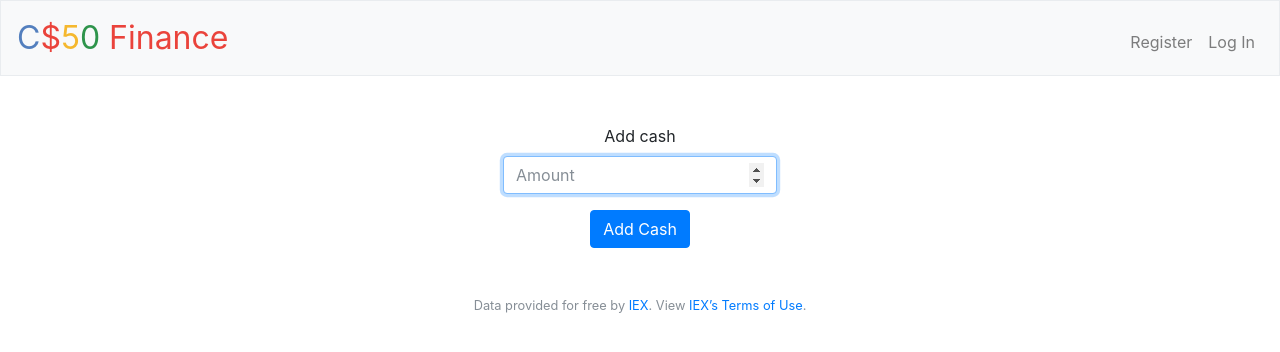
After one commit to Emiton/cs50-pset7, a Flask app: page /cash in a window 1280 px wide. The commit adds this page. Shown: the top 352 px of the page. Run offline with Flask 2, Linux system fonts and the light colour scheme; some libraries are stand-ins or nearby versions.

Commit message:
Finished min reqs

```diff
--- a/application.py
+++ b/application.py
@@ -1,6 +1,6 @@
 import os
-# TODO: remove sys
-import sys
+
+import datetime
 
 from cs50 import SQL
 from flask import Flask, flash, redirect, render_template, request, session
@@ -50,16 +50,16 @@ def index():
         user = db.execute("SELECT * FROM users WHERE id=:userId", userId=session["user_id"])
         user_name = user[0]['username']
         user_cash = user[0]['cash']
-        assets = 0
-        assets += user_cash
+        assets = user_cash
         for transaction in history2:
+            total_stocks = 0
             symbol = transaction['symbol']
             info = lookup(symbol)
             name = info['name']
             price = float(info['price'])
             shares = float(transaction['SUM(shares)'])
             total = shares * price
-            assets+= total
+            total_stocks += total
             stockObject = {
                 'symbol': symbol,
                 'name': name,
@@ -67,10 +67,11 @@ def index():
                 'price': usd(price),
                 'total': usd(total)
             }
+            assets+= total_stocks
             stocks.append(stockObject)
-        return render_template("index.html", stocks=stocks, name=user_name, userNetWorth=usd(assets))
+        return render_template("index.html", stocks=stocks, name=user_name, userNetWorth=usd(assets), cash=usd(user_cash))
     else:
-        return apology("TODO")
+        return apology("diversify your stocks and bonds son!", 200)
 
 
 @app.route("/buy", methods=["GET", "POST"])
@@ -93,24 +94,25 @@ def buy():
         # Get stock info
         symbol = request.form.get("symbol")
         stock = lookup(symbol)
+        shares = int(request.form.get("shares"))
 
         if not stock:
             return apology("Invalid stock symbol")
 
         user = db.execute("SELECT * FROM users WHERE id=:userId", userId=session["user_id"])
         totalBalance = float(user[0]["cash"])
-        stockCost = stock["price"] * int(request.form.get("shares"))
+        stockCost = stock["price"] * shares
 
         if stockCost > totalBalance:
             return apology("u is broke :D :D :D")
         else:
-            # 'portfolio' table was created using the following command:
-            # CREATE TABLE portfolio (transaction_id INTEGER PRIMARY KEY,
-            #     id integer NOT NULL, symbol text NOT NULL, shares integer NOT NULL, price real NOT NULL)
-            db.execute("INSERT INTO portfolio (id, symbol, shares, price) VALUES (:user_id, :symbol, :shares, :price);",
-                user_id=session["user_id"], symbol=stock["symbol"], shares=int(request.form.get("shares")), price=stockCost * -1)
+            purchase_time = str(datetime.datetime.strptime(datetime.datetime.today().strftime("%Y-%m-%d %H:%M:%S"),"%Y-%m-%d %H:%M:%S"))
+            totalBalance -= stockCost
+            # Check sql_commands.txt to see how the table 'portfolio' was created
+            db.execute("INSERT INTO portfolio (id, symbol, shares, price, time) VALUES (:user_id, :symbol, :shares, :price, :time);",
+                user_id=session["user_id"], symbol=stock["symbol"], shares=shares, price=stockCost * -1, time=purchase_time)
 
-            db.execute("UPDATE users SET cash=cash-:cost WHERE id=:userId;", cost=stockCost, userId=session["user_id"])
+            db.execute("UPDATE users SET cash=:totalBalance WHERE id=:userId;", totalBalance=totalBalance, userId=session["user_id"])
         return redirect("/")
 
     else:
@@ -121,7 +123,31 @@ def buy():
 @login_required
 def history():
     """Show history of transactions"""
-    return apology("TODO")
+
+    history = db.execute("SELECT symbol, shares, price, time FROM portfolio WHERE id=:user_id", user_id=session["user_id"])
+
+    if history:
+        stocks=[]
+        for transaction in history:
+
+            if transaction['price'] > 0:
+                action = "SOLD"
+            else:
+                action = "BOUGHT"
+
+            stock = {
+                'symbol': transaction['symbol'],
+                'action': action,
+                'shares': transaction['shares'],
+                'price': usd(transaction['price']),
+                'time': transaction['time']
+            }
+
+            stocks.append(stock)
+
+        return render_template("history.html", stocks=stocks)
+    else:
+        return apology("scared money don't make no money")
 
 
 @app.route("/login", methods=["GET", "POST"])
@@ -203,26 +229,26 @@ def register():
 
         # Ensure username was submitted
         if not request.form.get("username"):
-            return apology("must provide username", 403)
+            return apology("must provide username", 400)
 
         # Query database for username
         rows = db.execute("SELECT * FROM users WHERE username = :username", username=request.form.get("username"))
 
         # Check if username is already in the database
         if len(rows) != 0:
-            return apology("username already exists", 403)
+            return apology("username already exists", 400)
 
         # Ensure that password was submitted
         if not request.form.get("password"):
-            return apology("must provide password", 403)
+            return apology("must provide password", 400)
 
         # Ensure that password was entered twice
         if not request.form.get("confirmation"):
-            return apology("enter password again to make sure they match", 403)
+            return apology("enter password again to make sure they match", 400)
 
         # Ensure that passwords match
         if not request.form.get("password") == request.form.get("confirmation"):
-            return apology("passwords must match", 403)
+            return apology("passwords must match", 400)
 
         # Insert data into database
         signup = db.execute("INSERT INTO users (username, hash) VALUES(:username, :hash_password)",
@@ -240,7 +266,6 @@ def register():
 @login_required
 def sell():
     """Sell shares of stock"""
-    #return apology("TODO")
 
     if request.method == "GET":
         all_symbols = []
@@ -270,8 +295,9 @@ def sell():
         if shares_match and not requested_shares > total_shares :
             stock = lookup(symbol)
             total_cost = stock['price'] * requested_shares
-            db.execute("INSERT INTO portfolio (id, symbol, shares, price) VALUES (:user_id, :symbol, :shares, :earnings);",
-                user_id=session["user_id"], symbol=stock["symbol"], shares=int(requested_shares) * -1, earnings=total_cost)
+            sell_time = str(datetime.datetime.strptime(datetime.datetime.today().strftime("%Y-%m-%d %H:%M:%S"),"%Y-%m-%d %H:%M:%S"))
+            db.execute("INSERT INTO portfolio (id, symbol, shares, price, time) VALUES (:user_id, :symbol, :shares, :earnings, :time);",
+                user_id=session["user_id"], symbol=stock["symbol"], shares=int(requested_shares) * -1, earnings=total_cost, time=sell_time)
 
             db.execute("UPDATE users SET cash=cash+:earnings WHERE id=:userId;", earnings=total_cost, userId=session["user_id"])
             return redirect("/")
@@ -289,3 +315,18 @@ def errorhandler(e):
 # listen for errors
 for code in default_exceptions:
     app.errorhandler(code)(errorhandler)
+
+
+@app.route("/cash", methods=["GET", "POST"])
+def cash():
+    """Add cash to account"""
+
+    if request.method == "POST":
+
+        if request.form.get("symbol"):
+            new_cash = float(request.form.get("amount"))
+            db.execute("UPDATE users SET cash=cash+:new_cash WHERE id=:userId;", new_cash=new_cash, userId=session["user_id"])
+
+        return redirect("/")
+    else:
+        return render_template("cash.html")
--- /dev/null
+++ b/sql_commands.txt
@@ -0,0 +1,2 @@
+# Create a new portfolio table with time column
+CREATE TABLE test (transaction_id INTEGER PRIMARY KEY, id integer NOT NULL, symbol text NOT NULL, shares integer NOT NULL, price real NOT NULL, time text NOT NULL)
--- a/templates/buy.html
+++ b/templates/buy.html
@@ -10,7 +10,7 @@
             <input autocomplete="off" autofocus class="form-control" name="symbol" placeholder="Symbol" type="text"/>
         </div>
         <div class="form-group">
-            <input autocomplete="off" class="form-control" name="shares" placeholder="Shares" type="text"/>
+            <input autocomplete="off" class="form-control" name="shares" placeholder="Shares" type="number" min="1">
         </div>
         <button class="btn btn-primary" type="submit">Buy</button>
     </form>
--- /dev/null
+++ b/templates/cash.html
@@ -0,0 +1,15 @@
+{% extends "layout.html" %}
+
+{% block title %}
+    Cash
+{% endblock %}
+
+{% block main %}
+    <form action="/cash" method="post">
+        <label for="amount">Add cash</label>
+        <div class="form-group">
+            <input autocomplete="off" autofocus class="form-control" name="amount" placeholder="Amount" type="number"/>
+        </div>
+        <button class="btn btn-primary" type="submit">Add Cash</button>
+    </form>
+{% endblock %}
--- a/templates/history.html
+++ b/templates/history.html
@@ -22,7 +22,7 @@
                     <td>{{stock.action}}</td>
                     <td>{{stock.shares}}</td>
                     <td>{{stock.price}}</td>
-                    <td>{{stock.purchaseTime}}</td>
+                    <td>{{stock.time}}</td>
                 </tr>
             {% endfor %}
         </tbody>
--- a/templates/index.html
+++ b/templates/index.html
@@ -26,11 +26,11 @@
                 </tr>
             {% endfor %}
             <tr>
-                <td>CASH</td>
+                <td>CASH:</td>
                 <td></td>
                 <td></td>
                 <td></td>
-                <td>{{userNetWorth}}</td>
+                <td>{{cash}}</td>
             </tr>
             <tr align="right">
                 <td>Total assets for {{name}}:</td>
--- a/templates/layout.html
+++ b/templates/layout.html
@@ -35,6 +35,7 @@
                         <li class="nav-item"><a class="nav-link" href="/buy">Buy</a></li>
                         <li class="nav-item"><a class="nav-link" href="/sell">Sell</a></li>
                         <li class="nav-item"><a class="nav-link" href="/history">History</a></li>
+                        <li class="nav-item"><a class="nav-link" href="/cash">Add Cash</a></li>
                     </ul>
                     <ul class="navbar-nav ml-auto mt-2">
                         <li class="nav-item"><a class="nav-link" href="/logout">Log Out</a></li>
```
Also changed, not shown: finance.db.
